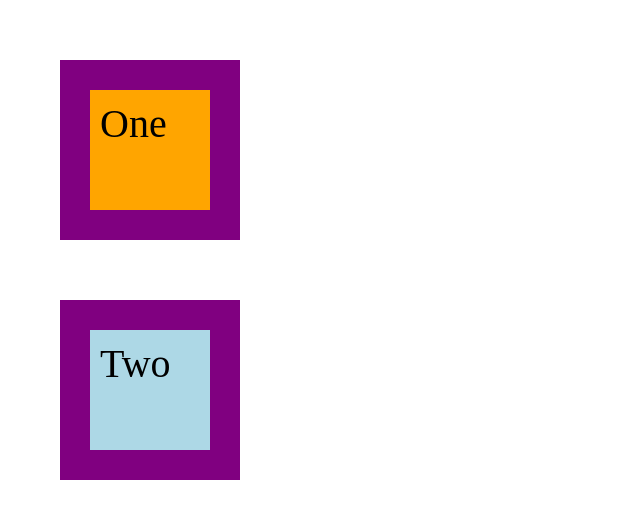
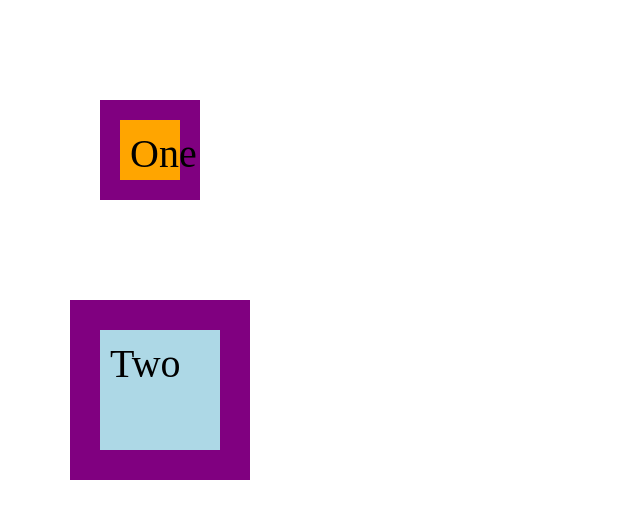
Before and after one commit to TriMPham98/box-model-test, a plain HTML site: page index.html in a window 1280 px wide. Shown: the whole page, without its empty margins (0-640 px from the left). Drawn offline with Linux system fonts and the light colour scheme.

Commit message:
Add comments for box-sizing: border-box

```diff
--- a/style.css
+++ b/style.css
@@ -9,12 +9,28 @@
   padding: 10px;
   height: 100px;
   width: 100px;
-  border: 30px solid purple;
-  margin: 60px;
+  border: 20px solid purple;
+  margin: 100px;
+  box-sizing: border-box;
 }
 
-/* Margins collapse, so any adjacent elements use the larger margin
-    instead of adding the margins together.
+/*
+Margins collapse, so any adjacent elements use the larger margin
+instead of adding the margins together.
+*/
+
+/*
+When you inspect the element after adding padding and border,
+the new side becomes (height + padding + border)
+ex: (100px (H) + (2 * 10px (Padding))  + (2 * 30px (Border))
+ = 180 Height
+*/
+
+/*
+box-sizing: border-box; sets the height/width as the final and
+padding/border cut into context box size
+box-sizing: border-box is highly recommended because it makes
+it much easier to size one without doing arithmetic for each element
 */
 
 .box-two {
@@ -24,5 +40,5 @@
   height: 100px;
   width: 100px;
   border: 30px solid purple;
-  margin: 60px;
+  margin: 70px;
 }
```
